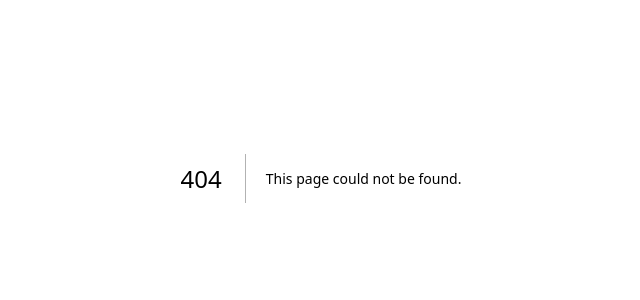
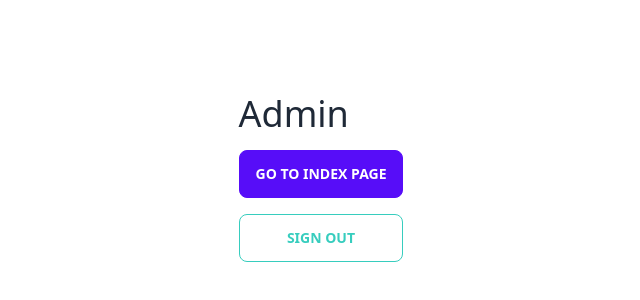
Before and after one commit to jmarioste/next-daisyui-starter, a Next.js app: page /admin in a window 1280 px wide. Before the commit this address had no page. Shown: the part 222-522 px from the top of the page, without its empty margins (319-959 px from the left). Built offline with nearby package versions, Linux system fonts and the light colour scheme.

Commit message:
Add some options

```diff
--- a/pages/dashboard.tsx
+++ b/pages/admin.tsx
@@ -1,16 +1,22 @@
 import Link from "next/link";
 import React from "react";
-
+import { signOut } from "next-auth/react";
 const DashboardPage = () => {
   return (
     <div className="container">
       <div className="grid place-content-center min-h-screen">
         <div className="flex flex-col gap-4">
-          <h1 className="text-4xl">Dashboard</h1>
+          <h1 className="text-4xl">Admin</h1>
 
           <Link className="btn btn-primary" href="/">
             Go to Index Page
           </Link>
+          <button
+            className="btn btn-accent btn-outline"
+            onClick={() => signOut()}
+          >
+            Sign Out
+          </button>
         </div>
       </div>
     </div>
--- a/pages/api/auth/[...nextauth].ts
+++ b/pages/api/auth/[...nextauth].ts
@@ -24,7 +24,7 @@ export default async function hanlder(
         },
         async authorize(credentials) {
           const validEmail = credentials?.email === "admin@example.com";
-          const validPassword = credentials?.password === "password";
+          const validPassword = credentials?.password === "@Password123";
           if (!validEmail || !validPassword) {
             throw new Error("Invalid Email or Password");
           }
@@ -36,7 +36,6 @@ export default async function hanlder(
         },
       }),
     ],
-    secret: process.env.NEXTAUTH_SECRET,
     session: {
       strategy: "jwt",
     },
--- a/pages/index.tsx
+++ b/pages/index.tsx
@@ -8,8 +8,8 @@ const HomePage: NextPage = () => {
       <div className="grid place-content-center min-h-screen">
         <div className="flex flex-col items-center">
           <h1 className="text-4xl my-8">Welcome to NextJS DaisyUI Starter</h1>
-          <Link className="btn btn-primary" href="/dashboard">
-            Go to Dashboard
+          <Link className="btn btn-primary" href="/admin">
+            Go to Admin
           </Link>
         </div>
       </div>
--- a/tailwind.config.js
+++ b/tailwind.config.js
@@ -5,6 +5,9 @@ module.exports = {
     "./pages/**/*.{js,ts,jsx,tsx}",
     "./components/**/*.{js,ts,jsx,tsx}",
   ],
+  daisyui: {
+    themes: ["light"],
+  },
   theme: {
     container: {
       center: true,
```
Also changed, not shown: middleware.ts (+14 -1 lines).
